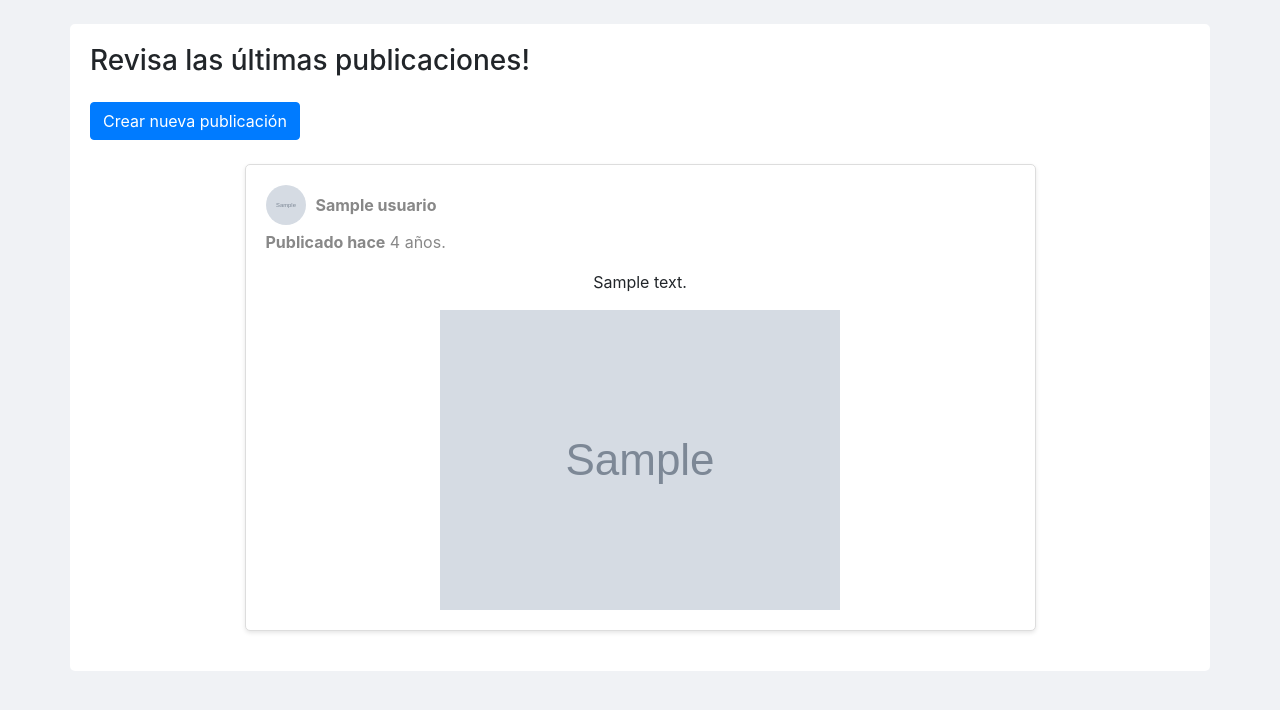
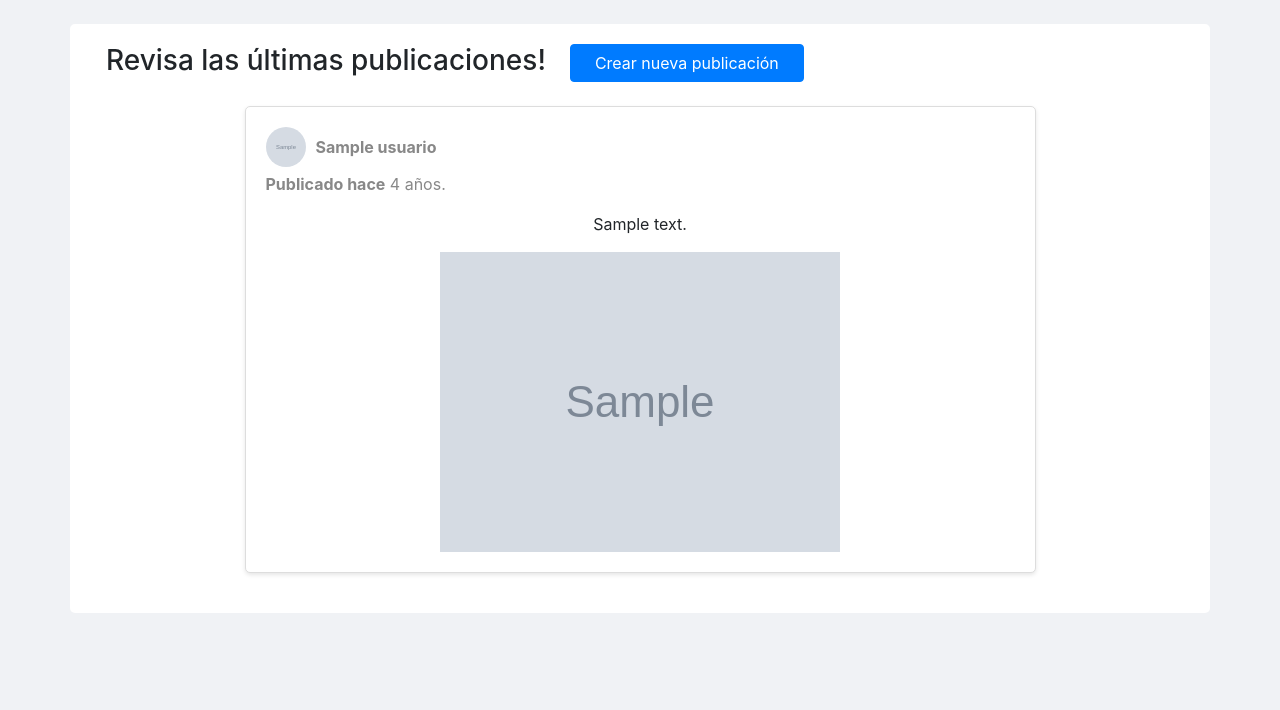
Before and after one commit to SimioDev/redPrimateNet, a PHP site: page /panel.php in a window 1280 px wide. Shown: the part 56-766 px from the top of the page. Run offline with PHP 8.4, Linux system fonts and the light colour scheme; the visitor is signed in with stand-in values (Sample User, id 1); tables that the repository leaves empty or names only in its code hold one stand-in row (values such as "Sample post"); grey boxes marked "Sample" are stand-in pictures.

Commit message:
Cambios esteticos primera version

```diff
--- a/panel.php
+++ b/panel.php
@@ -177,11 +177,13 @@ function getTimeElapsedString($datetime, $full = false) {
 
 <div class="container content mt-4 mb-4">
 
-  <div class="h3">Revisa las últimas publicaciones!</div>
+  <div class="d-flex align-content-start flex-wrap px-3">
+    <div class="h3">Revisa las últimas publicaciones!</div>
 
-  <button type="button" class="btn btn-primary mt-3 mb-4" data-toggle="modal" data-target="#crearPublicacionModal">
-    Crear nueva publicación
-  </button>
+    <button type="button" class="btn btn-primary mx-4 px-4 mb-4" data-toggle="modal" data-target="#crearPublicacionModal">
+      Crear nueva publicación
+    </button>
+  </div>
 
   <div class="row justify-content-center">
     <?php if (!empty($publicaciones)): ?>
@@ -196,7 +198,7 @@ function getTimeElapsedString($datetime, $full = false) {
             <p class="contenido"><?php echo $publicacion["contenido"]; ?></p>
           </div>
           <?php if (!empty($publicacion["imagen"])): ?>
-            <div class="text-center">
+            <div class="text-center img-fluid">
               <img src="imagenes/<?php echo $publicacion["imagen"]; ?>" alt="Imagen de la publicación" style="max-width: 476px; max-height: 476px;"> <!-- Establecer el tamaño máximo de la imagen -->
             </div>
           <?php endif; ?>
```
Also changed, not shown: index.php (+3 -11 lines).
